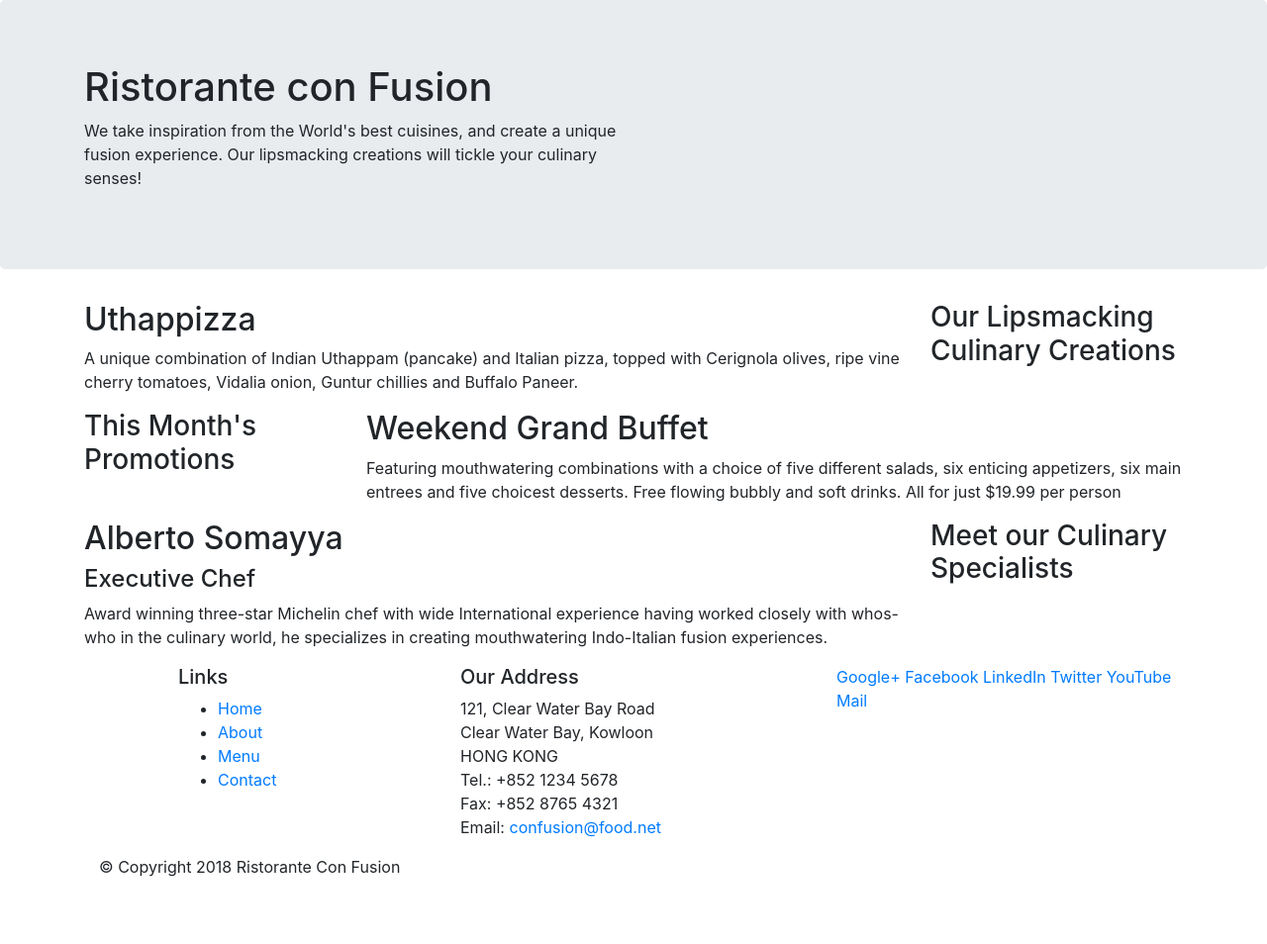
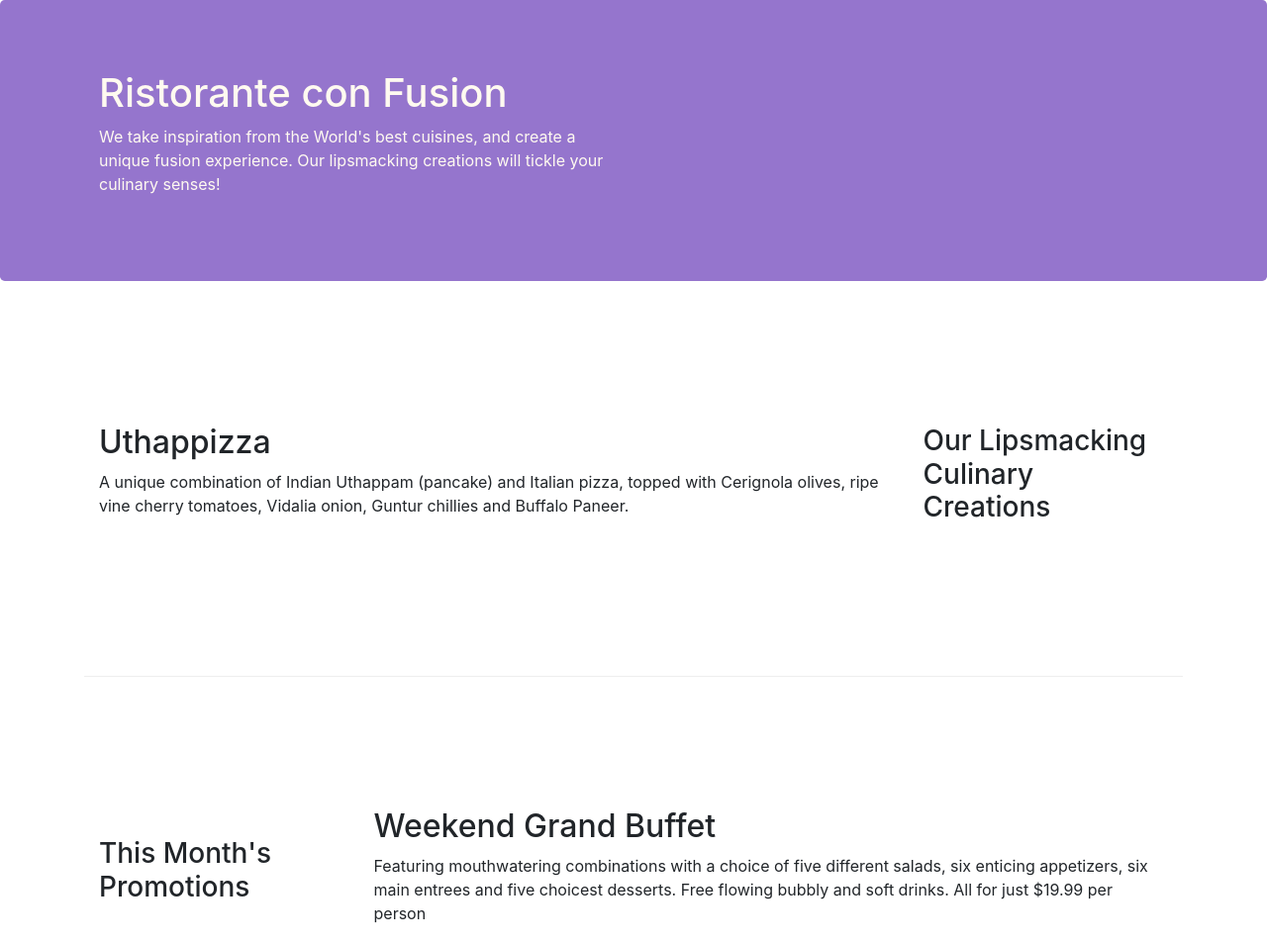
Before and after one commit to ambarish99/bootstrap4, a website: page index.html in a window 1280 px wide. Shown: the top 954 px of the page at 99% size. Before the commit the page ends 904 px from the top, so only its background shows below. Drawn offline with nearby package versions, Linux system fonts and the light colour scheme.

Commit message:
bootstrap part 2

```diff
--- /dev/null
+++ b/css/styles.css
@@ -0,0 +1,30 @@
+.row-header{
+    margin:0px auto;
+    padding:0px;
+}
+
+.row-content {
+    margin:0px auto;
+    padding: 50px 0px 50px 0px;
+    border-bottom: 1px ridge;
+    min-height:400px;
+}
+
+.footer{
+    background-color: #D1C4E9;
+    margin:0px auto;
+    padding: 20px 0px 20px 0px;
+}
+
+.jumbotron {
+    padding:70px 30px 70px 30px;
+    margin:0px auto;
+    background: #9575CD ;
+    color:floralwhite;
+}
+
+address{
+    font-size:80%;
+    margin:0px;
+    color:#0f0f0f;
+}
--- a/index.html
+++ b/index.html
@@ -10,7 +10,7 @@
 
     <!-- Bootstrap CSS -->
     <link rel="stylesheet" href="node_modules/bootstrap/dist/css/bootstrap.min.css">
-
+    <link href='css/styles.css' rel="stylesheet">
     <title>Ristorante Con Fusion</title>
 </head>
 
@@ -18,7 +18,7 @@
 
     <header class="jumbotron">
         <div class="container">
-            <div class="row">
+            <div class="row row-header">
                 <div class="col-12 col-sm-6">
                     <h1>Ristorante con Fusion</h1>
                     <p>We take inspiration from the World's best cuisines, and create a unique fusion experience. Our lipsmacking creations will tickle your culinary senses!</p>
@@ -30,7 +30,7 @@
     </header>
 
     <div class="container">
-        <div class="row">
+        <div class="row row-content align-items-center">
             <div class="col-12 col-sm-4 col-md-3 order-sm-last">
                 <h3>Our Lipsmacking Culinary Creations</h3>
             </div>
@@ -41,7 +41,7 @@
         </div>
 
 
-        <div class="row">
+        <div class="row  row-content align-items-center">
             <div  class="col-12 col-sm-4 col-md-3">
                 <h3>This Month's Promotions</h3>
             </div>
@@ -51,7 +51,7 @@
             </div>
         </div>
 
-        <div class="row">
+        <div class="row  row-content align-items-center">
             <div  class="col-12 col-sm-4 col-md-3 order-sm-last">
                 <h3>Meet our Culinary Specialists</h3>
             </div>
@@ -68,7 +68,7 @@
             <div class="row">
                 <div class="col-4 offset-1 col-sm-3">
                     <h5>Links</h5>
-                    <ul>
+                    <ul class="list-unstyled">
                         <li><a href="#">Home</a></li>
                         <li><a href="#">About</a></li>
                         <li><a href="#">Menu</a></li>
@@ -86,8 +86,8 @@
 		              Email: <a href="mailto:confusion@food.net">confusion@food.net</a>
 		           </address>
                 </div>
-                <div class="col-12 col-sm-4">
-                    <div>
+                <div class="col-12 col-sm-4 align-self-center">
+                    <div class="text-center">
                         <a href="http://google.com/+">Google+</a>
                         <a href="http://www.facebook.com/profile.php?id=">Facebook</a>
                         <a href="http://www.linkedin.com/in/">LinkedIn</a>
@@ -97,8 +97,8 @@
                     </div>
                 </div>
            </div>
-           <div class="col-auto">
-                <div>
+           <div class="row justify-content-center">
+                <div class="col-auto">
                     <p>© Copyright 2018 Ristorante Con Fusion</p>
                 </div>
            </div>
```
